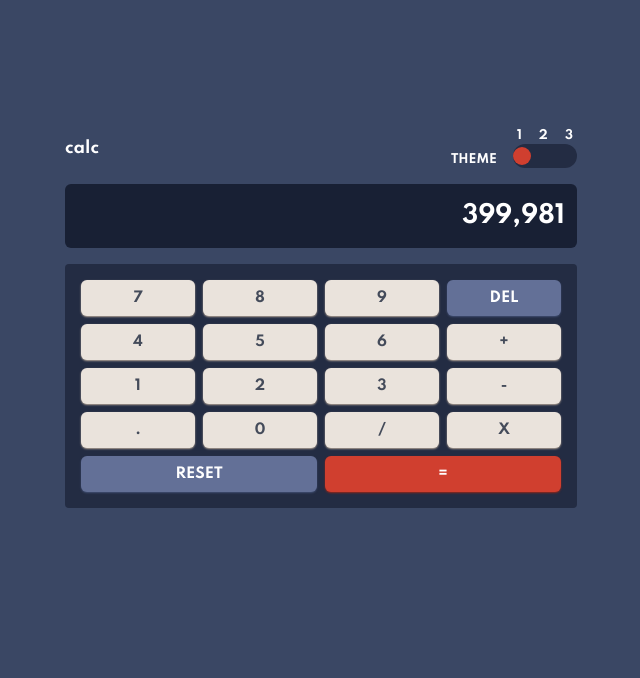
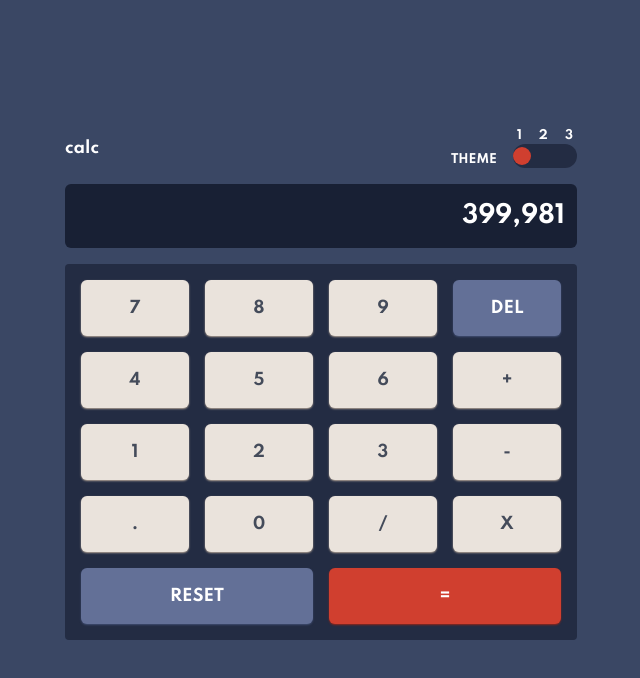
Before and after one commit to EstherSeyi/calculator-app, a React (Create React App) app: page / in a window 1280 px wide. Shown: the top 678 px of the page, without its empty margins (319-959 px from the left). Built offline with nearby package versions, Linux system fonts and the light colour scheme.

Commit message:
adds new screen size

```diff
--- a/tailwind.config.js
+++ b/tailwind.config.js
@@ -42,6 +42,9 @@
         accent: "0 1px 2px 0 var(--key-shadow-color)",
         equals: "0 1px 2px 0 var(--key-shadow-color2)",
       },
+      screens: {
+        micro: "400px",
+      },
     },
   },
   variants: {
```
